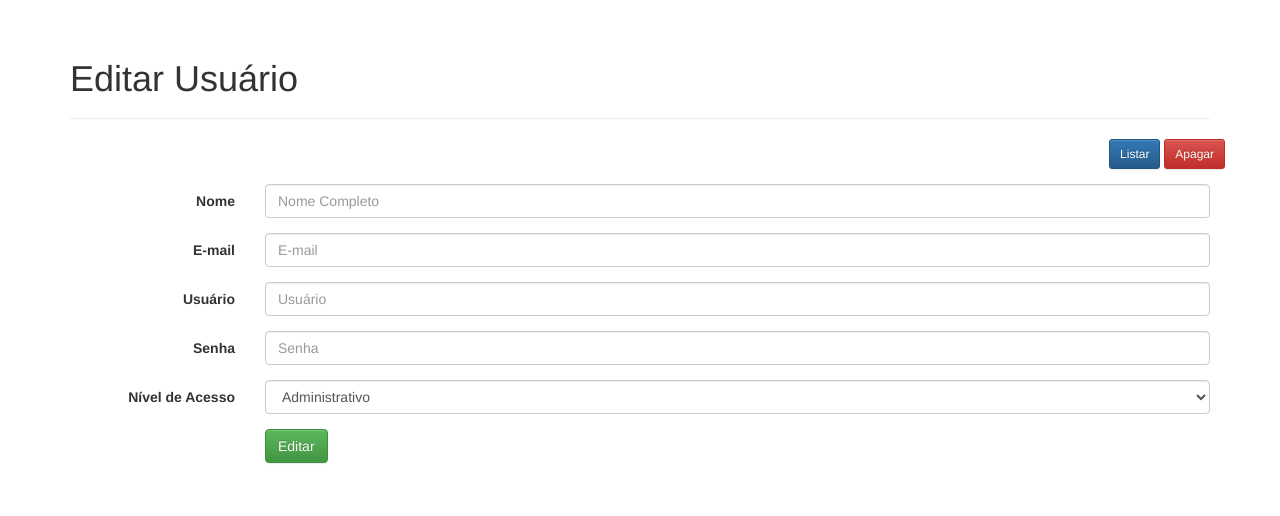
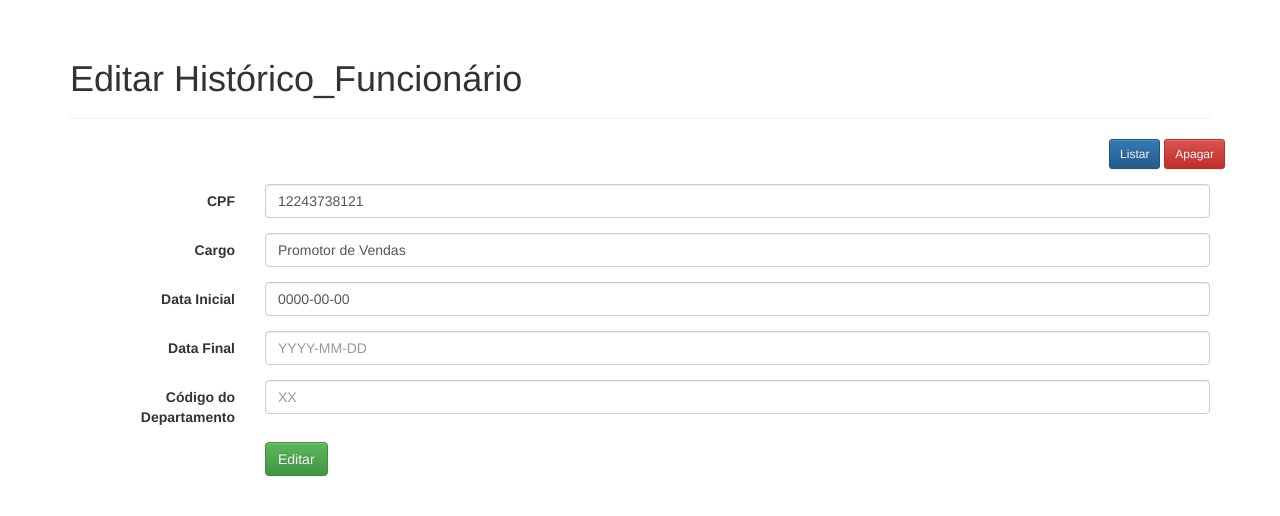
Before and after one commit to joao-damorim/fbd-projeto-2va, a PHP site: page /fbd-projeto-2va/index.php?link=28&CPF=12243738121 in a window 1280 px wide. Shown: the part 51-567 px from the top of the page. Run offline with PHP 8.4, Linux system fonts and the light colour scheme; data comes from the database, SQL or seed files in the repository; data that the repository does not hold is empty.

Commit message:
[CRUD] [PHP] [Editar] [Processa] [Listar] Editar projeto e historicofuncionario

```diff
--- a/editar_historicofuncionario.php
+++ b/editar_historicofuncionario.php
@@ -1,14 +1,15 @@
 <?php
-	$id = $_GET['id'];
+    include_once("conexao.php");
+	$cpf = $_GET['CPF'];
 	//Executa consulta
-	$result = mysql_query("SELECT * FROM usuarios WHERE id = '$id' LIMIT 1");
-	$resultado = mysql_fetch_assoc($result);
+	$result = mysqli_query($conectar, "SELECT * FROM historico_funcionario WHERE CPF = '$cpf' LIMIT 1");
+	$resultado = mysqli_fetch_assoc($result);
 ?>
 <div class="container theme-showcase" role="main">
 
   <!-- Main jumbotron for a primary marketing message or call to action -->
   <div class="page-header">
-	<h1>Editar Usuário</h1>
+	<h1>Editar Histórico_Funcionário</h1>
   </div>
   <div class="row espaco">
 	<div class="pull-right">
@@ -19,59 +20,44 @@
   </div>
   <div class="row">
 	<div class="col-md-12">
-		<form class="form-horizontal" method="POST" action="processa/proc_edit_usuario.php">
+		<form class="form-horizontal" method="POST" action="processa/proc_edit_historicofuncionario.php">
 
 		  <div class="form-group">
-			<label for="inputEmail3" class="col-sm-2 control-label">Nome</label>
+			<label for="inputEmail3" class="col-sm-2 control-label">CPF</label>
 			<div class="col-sm-10">
-			  <input type="text" class="form-control" name="nome" placeholder="Nome Completo" value="<?php echo $resultado['nome']; ?>">
+			  <input type="text" class="form-control" name="CPF" placeholder="CPF" value="<?php echo $resultado['CPF']; ?>">
 			</div>
 		  </div>
 
 		  <div class="form-group">
-			<label for="inputPassword3" class="col-sm-2 control-label">E-mail</label>
+			<label for="inputPassword3" class="col-sm-2 control-label">Cargo</label>
 			<div class="col-sm-10">
-			  <input type="email" class="form-control" name="email" placeholder="E-mail" value="<?php echo $resultado['email']; ?>">
+			  <input type="text" class="form-control" name="Cargo" placeholder="Cargo do Funcionário" value="<?php echo $resultado['Cargo']; ?>">
 			</div>
 		  </div>
 
 		  <div class="form-group">
-			<label for="inputEmail3" class="col-sm-2 control-label">Usuário</label>
+			<label for="inputEmail3" class="col-sm-2 control-label">Data Inicial</label>
 			<div class="col-sm-10">
-			  <input type="text" class="form-control" name="usuario" placeholder="Usuário" value="<?php echo $resultado['login']; ?>">
+			  <input type="text" class="form-control" name="DataInicial" placeholder="YYYY-MM-DD" value="<?php echo $resultado['DataInicial']; ?>">
 			</div>
 		  </div>
 
-		  <div class="form-group">
-			<label for="inputEmail3" class="col-sm-2 control-label">Senha</label>
+            <div class="form-group">
+			<label for="inputEmail3" class="col-sm-2 control-label">Data Final</label>
 			<div class="col-sm-10">
-			  <input type="password" class="form-control" name="senha" placeholder="Senha">
+			  <input type="text" class="form-control" name="DataFinal" placeholder="YYYY-MM-DD" value="<?php echo $resultado['DataFinal']; ?>">
 			</div>
 		  </div>
 
-		  <div class="form-group">
-			<label for="inputEmail3" class="col-sm-2 control-label">Nível de Acesso</label>
+             <div class="form-group">
+			<label for="inputEmail3" class="col-sm-2 control-label">Código do Departamento</label>
 			<div class="col-sm-10">
-				<select class="form-control" name="nivel_de_acesso_id">
-				  <option value="1"
-			      <?php
-					if($resultado['nivel_de_acesso_id'] == 1){
-						echo 'selected';
-					}
-				  ?>
-				  >Administrativo</option>
-				  <option value="2"
-				  <?php
-					if( $resultado['nivel_de_acesso_id'] == 2){
-						echo 'selected';
-					}
-				  ?>
-				  >Usuário</option>
-				</select>
+			  <input type="text" class="form-control" name="CodDept" placeholder="XX" value="<?php echo $resultado['CodDept']; ?>">
 			</div>
 		  </div>
 
-		  <input type="hidden" name="id" value=<?php echo $resultado['id']?>>
+		  <input type="hidden" name="CPF" value=<?php echo $resultado['CPF']?>>
 		  <div class="form-group">
 			<div class="col-sm-offset-2 col-sm-10">
 			  <button type="submit" class="btn btn-success">Editar</button>
--- a/listar_historicofuncionario.php
+++ b/listar_historicofuncionario.php
@@ -23,6 +23,7 @@
 			<th>Cargo</th>
 			<th>Data_Inicial</th>
 			<th>Data_Final</th>
+            <th>CodDept</th>
 		  </tr>
 		</thead>
 		<tbody>
@@ -33,11 +34,12 @@
 						echo "<td>".$linhas['Cargo']."</td>";
 						echo "<td>".$linhas['DataInicial']."</td>";
 						echo "<td>".$linhas['DataFinal']."</td>";
+                        echo "<td>".$linhas['CodDept']."</td>";
 						?>
 						<td>
 						<a href='index.php?link=5&id=<?php echo $linhas['id']; ?>'><button type='button' class='btn btn-sm btn-primary'>Visualizar</button></a>
 
-						<a href='index.php?link=4&id=<?php echo $linhas['id']; ?>'><button type='button' class='btn btn-sm btn-warning'>Editar</button></a>
+						<a href='index.php?link=28&CPF=<?php echo $linhas['CPF']; ?>'><button type='button' class='btn btn-sm btn-warning'>Editar</button></a>
 
 						<a href='processa/proc_apagar_historicofuncionario.php?CPF=<?php echo $linhas['CPF']; ?>'><button type='button' class='btn btn-sm btn-danger'>Apagar</button></a>
 						<?php
--- a/listar_projeto.php
+++ b/listar_projeto.php
@@ -37,7 +37,7 @@
 						<td>
 						<a href='index.php?link=5&id=<?php echo $linhas['id']; ?>'><button type='button' class='btn btn-sm btn-primary'>Visualizar</button></a>
 
-						<a href='index.php?link=4&id=<?php echo $linhas['id']; ?>'><button type='button' class='btn btn-sm btn-warning'>Editar</button></a>
+						<a href='index.php?link=24&Codigo=<?php echo $linhas['Codigo']; ?>'><button type='button' class='btn btn-sm btn-warning'>Editar</button></a>
 
 						<a href='processa/proc_apagar_projeto.php?Codigo=<?php echo $linhas['Codigo']; ?>'><button type='button' class='btn btn-sm btn-danger'>Apagar</button></a>
 						<?php
```
Also changed, not shown: editar_projeto.php (+17 -38 lines), processa/proc_edit_historicofuncionario.php (+26 -10 lines), processa/proc_edit_projeto.php (+24 -10 lines).
